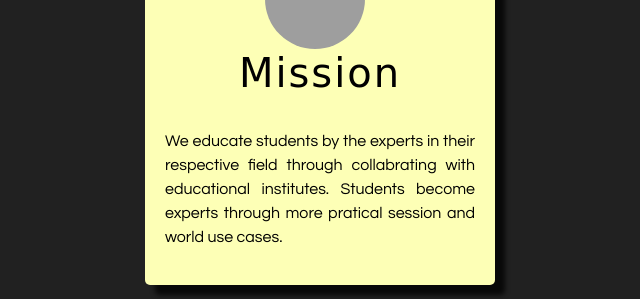
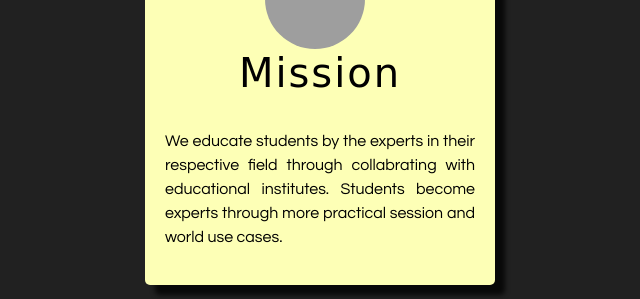
Before and after one commit to Big-O-Networks/home, a plain HTML site: page index.html in a window 1280 px wide. Shown: the part 1319-1618 px from the top of the page, 35-675 px from the left. Drawn offline with nearby package versions, Linux system fonts and the light colour scheme; grey boxes are pictures that could not be loaded.

Commit message:
Update index.html

```diff
--- a/index.html
+++ b/index.html
@@ -122,7 +122,7 @@
             <img src="https://cdn.pixabay.com/photo/2021/03/03/02/54/target-6064298_1280.png" class="img">
         <h1>Mission</h1>
         <br>
-        <p>We educate students by the experts in their respective field through collabrating with educational institutes. Students become experts through more pratical session and world use cases.</p>
+        <p>We educate students by the experts in their respective field through collabrating with educational institutes. Students become experts through more practical session and world use cases.</p>
 
       </div>
 
```
